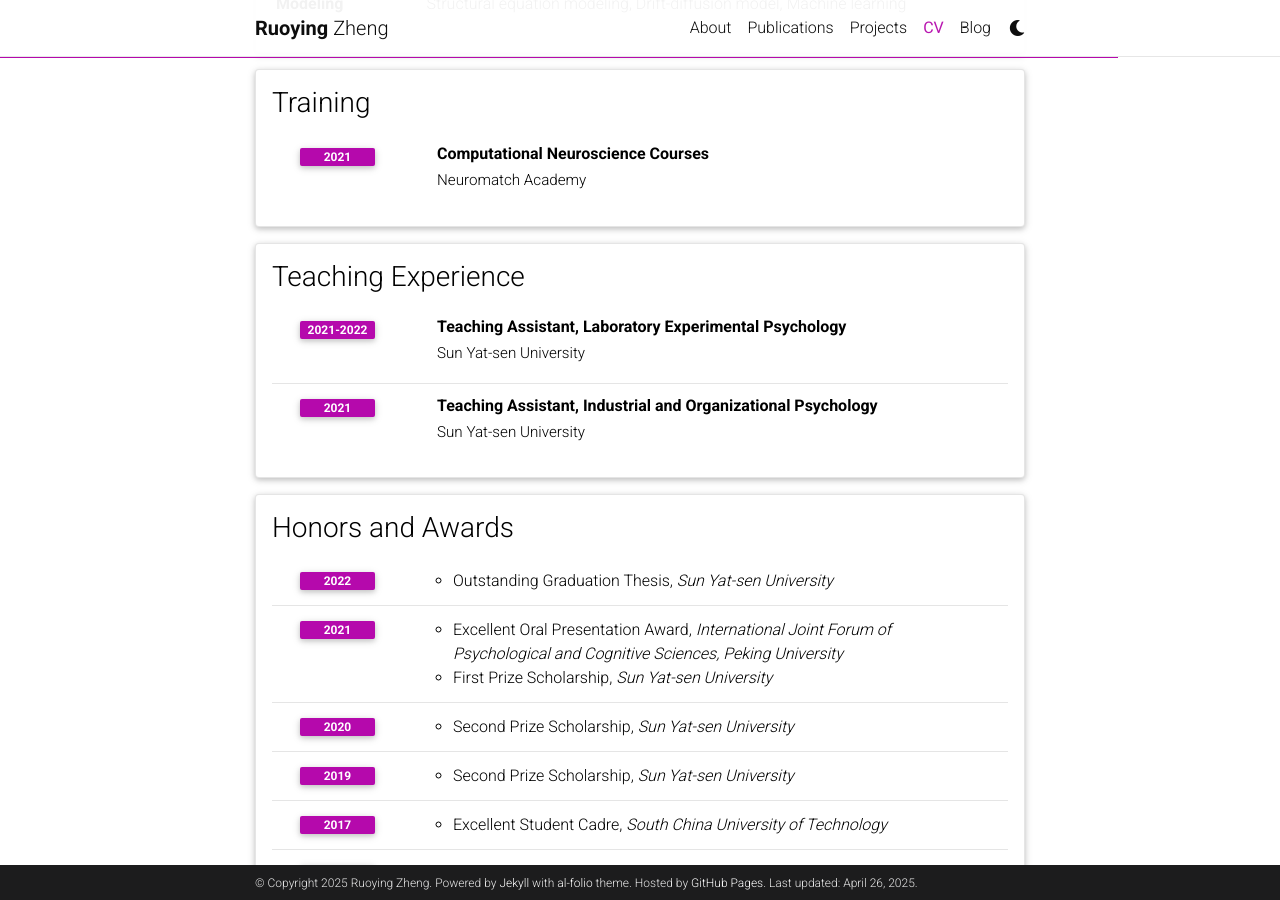
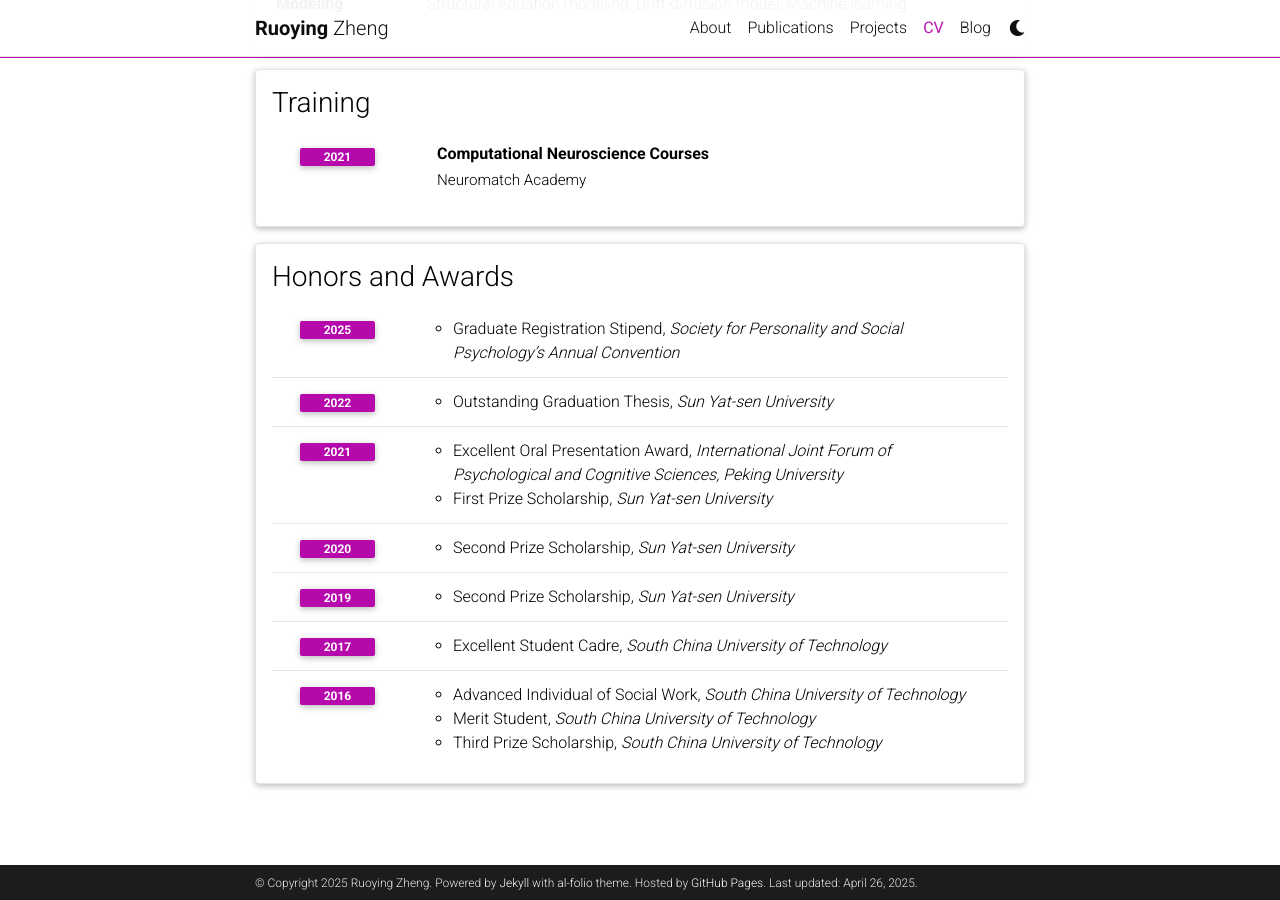
Before and after one commit to RuoyingZheng/RuoyingZheng.github.io, a Jekyll site: the page built from _pages/cv.md, in a window 1280 px wide and 900 px high, scrolled down 1184 px. Built offline with Jekyll 4.4.1, drawn with Linux system fonts in a browser that asks for light colours; comment, search, counter and statistics services are not loaded; a style sheet for code colours, icons or effects is not loaded.

Commit message:
Update cv.yml

```diff
--- a/_data/cv.yml
+++ b/_data/cv.yml
@@ -56,20 +56,23 @@
       institution: Neuromatch Academy
       year: 2021
 
-- title: Teaching Experience
-  type: time_table
-  contents:
-    - title: Teaching Assistant, Laboratory Experimental Psychology
-      institution: Sun Yat-sen University
-      year: 2021-2022
-    - title: Teaching Assistant, Industrial and Organizational Psychology
-      institution: Sun Yat-sen University
-      year: 2021
+# - title: Teaching Experience
+#   type: time_table
+#   contents:
+#     - title: Teaching Assistant, Laboratory Experimental Psychology
+#       institution: Sun Yat-sen University
+#       year: 2021-2022
+#     - title: Teaching Assistant, Industrial and Organizational Psychology
+#       institution: Sun Yat-sen University
+#       year: 2021
 
 
 - title: Honors and Awards
   type: time_table
   contents:
+    - year: 2025
+      items:
+        - Graduate Registration Stipend, <i>Society for Personality and Social Psychology’s Annual Convention</i>
     - year: 2022
       items:
         - Outstanding Graduation Thesis, <i>Sun Yat-sen University</i>
```
